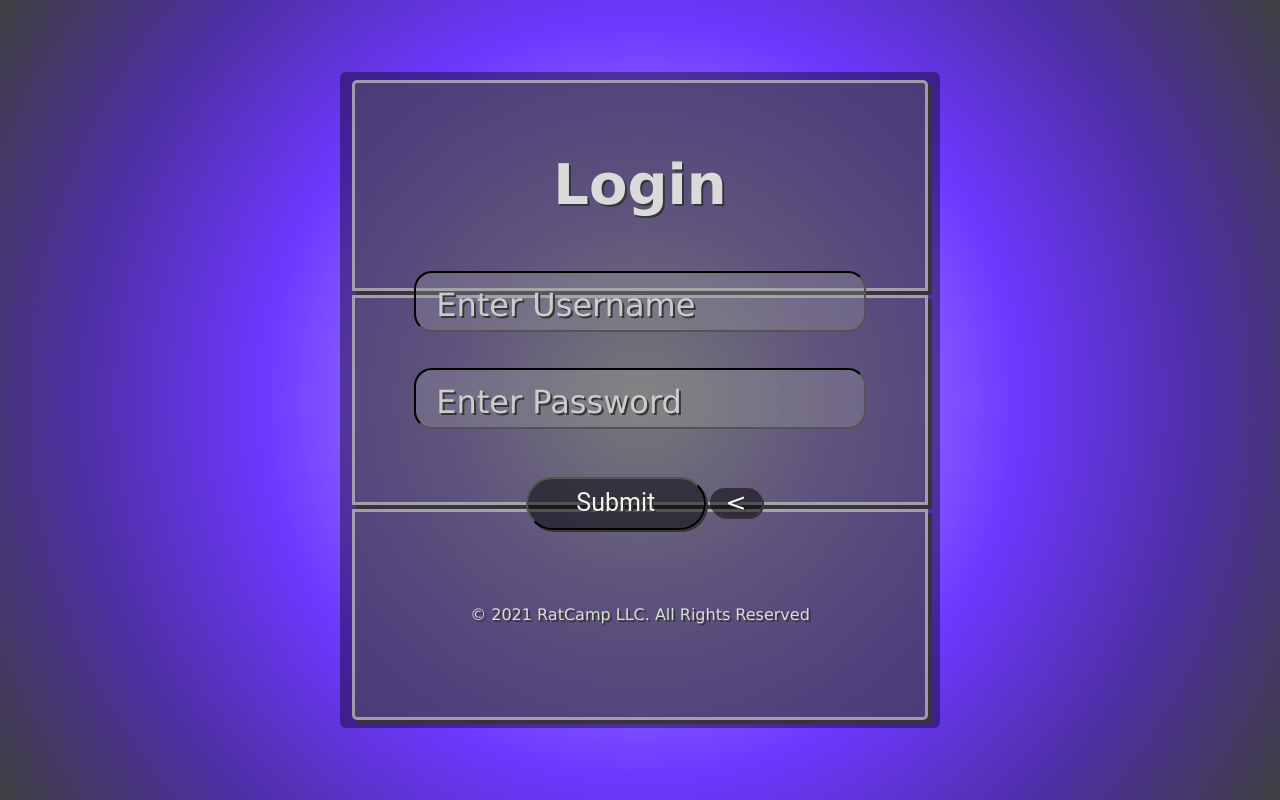
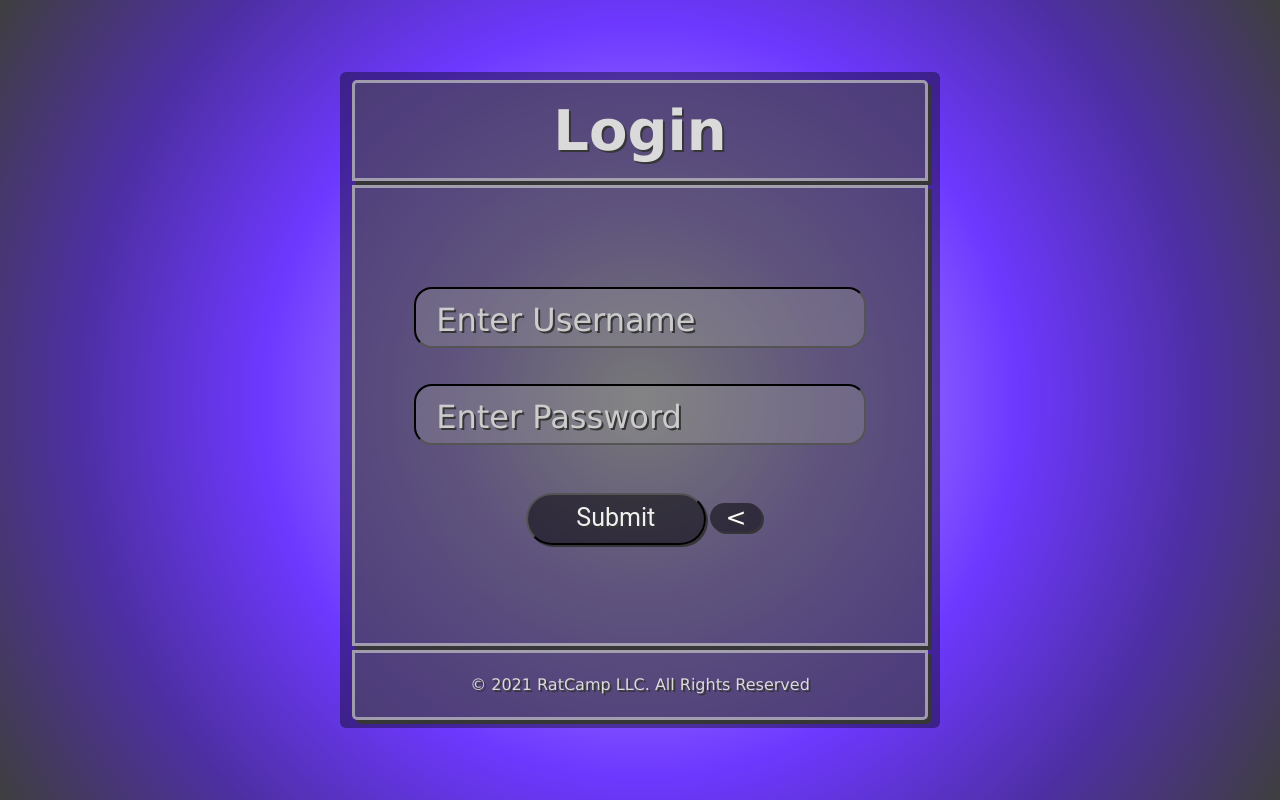
Before and after one commit to eazimmer/ratcamp, a website: page front-end/html/login.html in a window 1280 px wide. Drawn offline with nearby package versions, Linux system fonts and the light colour scheme; no server answers.

Commit message:
fixes from last push bc it messed up some of the pages styling

```diff
--- a/front-end/css/login.css
+++ b/front-end/css/login.css
@@ -40,7 +40,8 @@ html {
 
 .header {
   align-content: left;
-  min-height: 12vh;
+  height: 12vh;
+  max-height: 15vh;
   font-size: 28px;
   text-shadow: 2px 2px #363636;
   margin-top: 8px;
@@ -49,6 +50,7 @@ html {
 
 .login-box {
   min-height: 20vh;
+  max-height: 60vh;
   z-index: 3;
 }
 
@@ -154,6 +156,7 @@ html {
 
 .footer {
   min-height: 5vh;
+  max-height: 8vh;
   font-size: 16px;
   margin-bottom: 8px;
   border-radius: 0 0 5px 5px;
--- a/front-end/css/signup.css
+++ b/front-end/css/signup.css
@@ -41,6 +41,7 @@ html {
 .header {
   align-content: left;
   min-height: 12vh;
+  max-height: 15vh;
   font-size: 28px;
   text-shadow: 2px 2px #363636;
   margin-top: 8px;
@@ -49,6 +50,7 @@ html {
 
 .sign-up-box {
   min-height: 20vh;
+  max-height: 60vh;
   z-index: 3;
 }
 
@@ -167,6 +169,7 @@ html {
 
 .footer {
   min-height: 5vh;
+  max-height: 8vh;
   font-size: 16px;
   margin-bottom: 8px;
   border-radius: 0 0 5px 5px;
```
